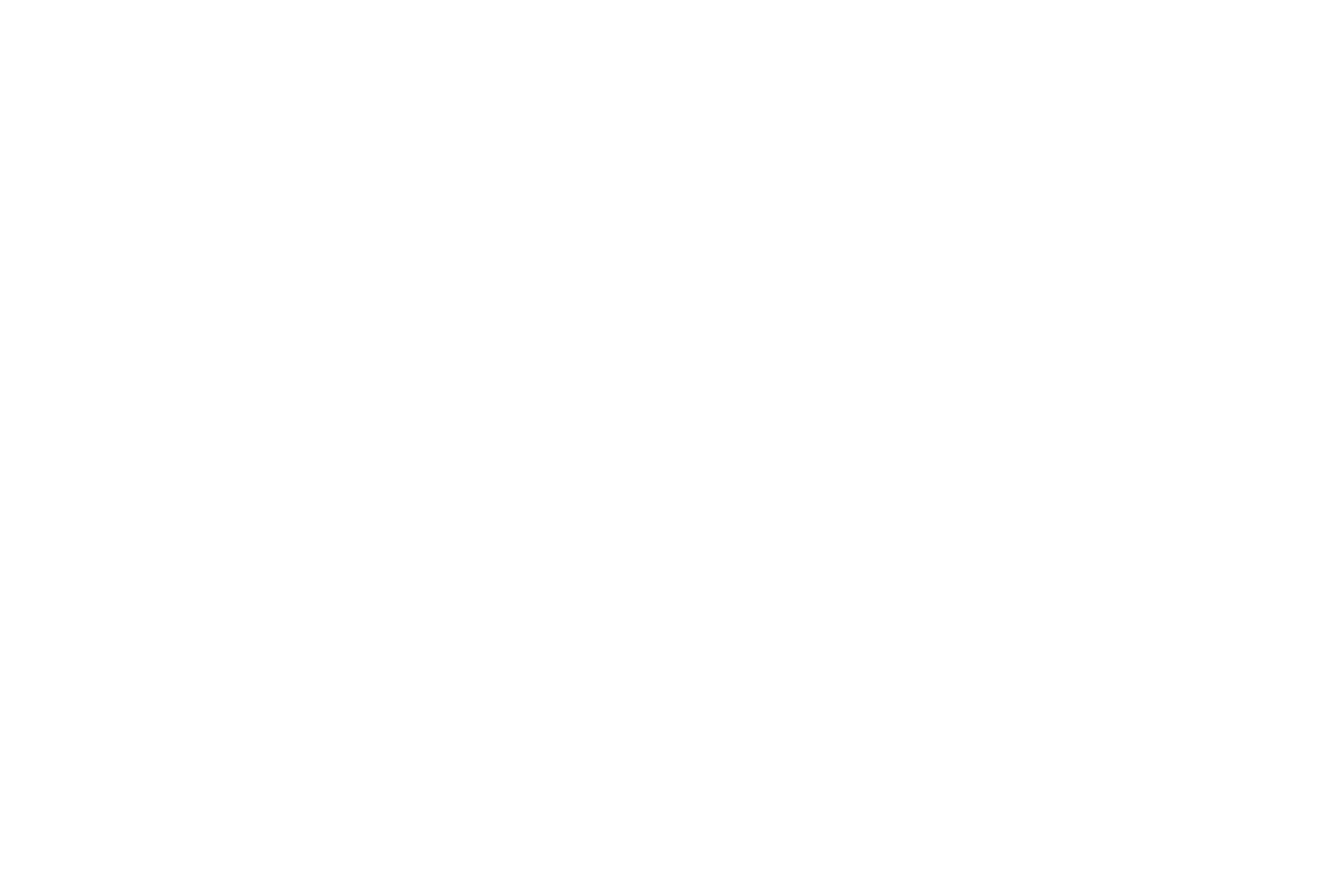
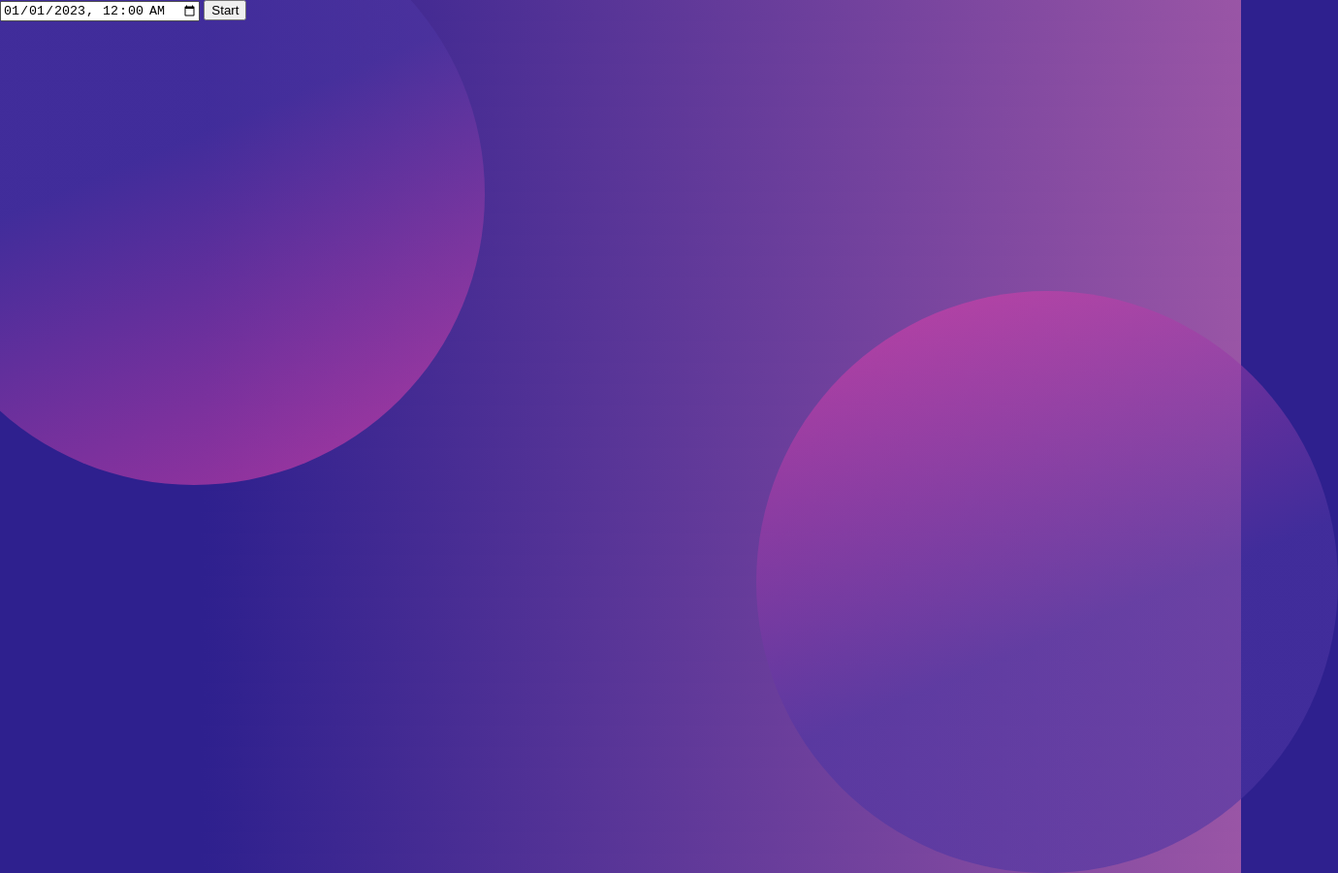
Before and after one commit to Chicarelli/countdown-timer, a plain HTML site: page index.html in a window 1280 px wide. Shown: the whole page at 97% size, 1380 px wide, since content can reach past the window. Before the commit the page ends 800 px from the top, so only its background shows below. Drawn offline with Linux system fonts and the light colour scheme.

Commit message:
feat: feat: initial scripts configurations

```diff
--- a/index.html
+++ b/index.html
@@ -9,6 +9,12 @@
     <link rel="stylesheet" href="./styles/countdowm-timer.css">
 </head>
 <body>
+    <div class="bg-circle circle-top"></div>
+    <div class="bg-circle circle-bottom"></div>
+    <form id="form-new-timer">
+        <input type="datetime-local" id="input-timer"/>
+        <button type="submit" id="button-start">Start</button>
+    </form>
 
     <script src="./script/countdown-timer.js" type="module"></script>
 </body>
--- a/script/countdown-timer.js
+++ b/script/countdown-timer.js
@@ -0,0 +1,53 @@
+let elements;
+const LOCALSTORAGE_KEY = "timer";
+const YEAR = new Date().getFullYear();
+
+document.addEventListener("DOMContentLoaded", function () {
+  elements = {
+    inputTimer: document.getElementById("input-timer"),
+    buttonStart: document.getElementById("button-start"),
+  };
+
+  preloadData();
+
+  if (getTime()) {
+    startCountdown();
+  }
+});
+
+document
+  .getElementById("form-new-timer")
+  .addEventListener("submit", handleNewTimer);
+
+function handleNewTimer(event) {
+  event.preventDefault();
+
+  setTime(elements.inputTimer.value);
+  startCountdown();
+}
+
+function preloadData() {
+  let preConfiguredTime = getTime()
+    ? getTime()
+    : new Date(YEAR + 1, 0, 1, 0, 0, 0, 0).toISOString().replace(".000Z", "");
+
+  elements.inputTimer.value = preConfiguredTime;
+}
+
+function startCountdown() {}
+
+function stopCountdown() {
+  removeTime();
+}
+
+function getTime() {
+  return window.localStorage.getItem(LOCALSTORAGE_KEY);
+}
+
+function setTime(time) {
+  window.localStorage.setItem(LOCALSTORAGE_KEY, time);
+}
+
+function removeTime() {
+  window.localStorage.removeItem(LOCALSTORAGE_KEY);
+}
--- a/styles/countdowm-timer.css
+++ b/styles/countdowm-timer.css
@@ -0,0 +1,25 @@
+body {
+    background: linear-gradient(68.5deg, #2E208E 16.57%, #9B56A6 100.9%);
+    overflow: hidden;
+}
+
+.bg-circle {
+    background: linear-gradient(157.28deg, #DF40A9 7.22%, #4D35A3 57.07%);
+    width: 600px;
+    height: 600px;
+    border-radius: 100%;
+    position: absolute;
+    opacity: .6;
+    z-index: -1;
+}
+
+.bg-circle.circle-top {
+    transform: rotate(180deg);
+    top: -100px;
+    left: -100px;
+}
+
+.bg-circle.circle-bottom {
+    right: -100px;
+    bottom: -100px;
+}
```
